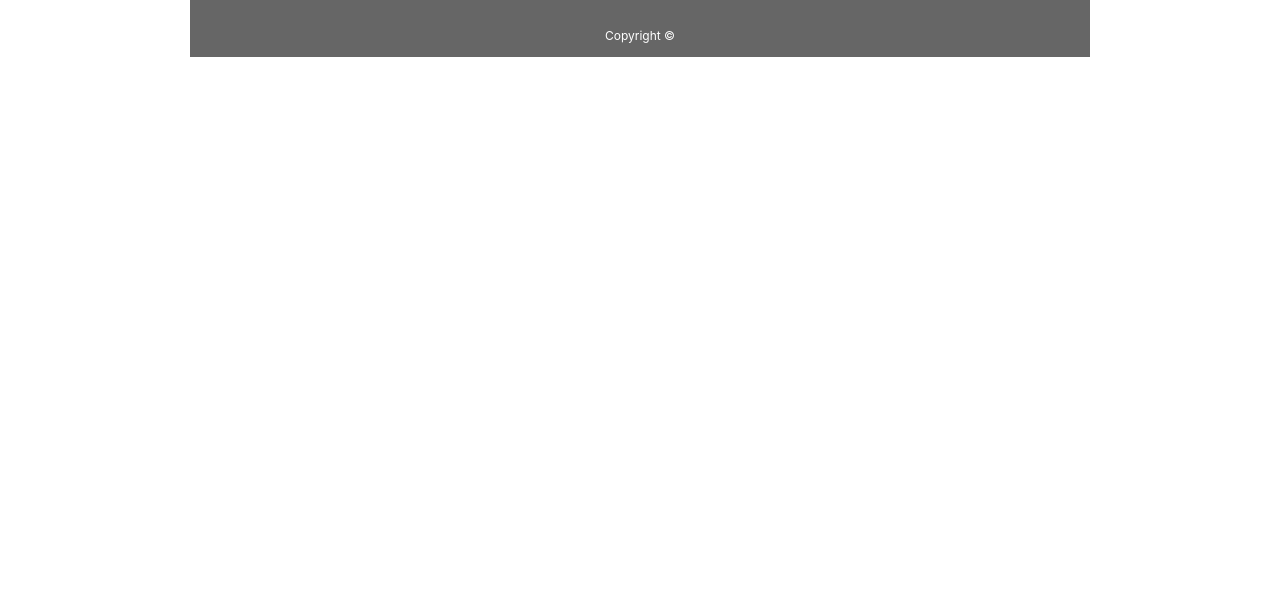
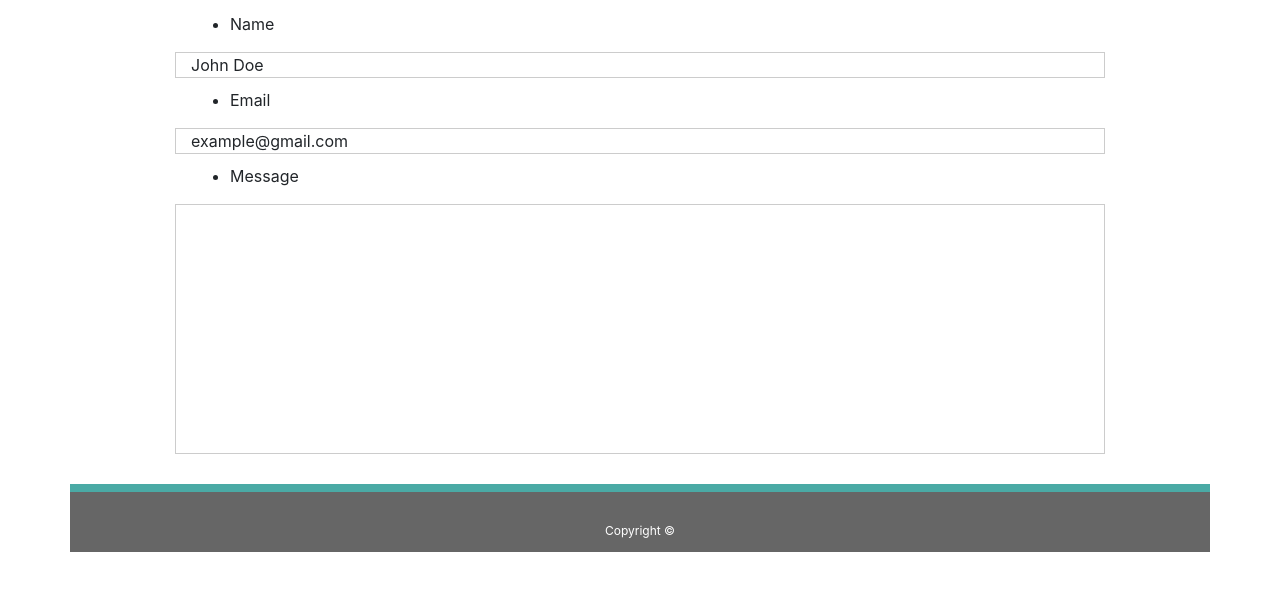
Before and after one commit to haneymason22/Bootstrap-Portfolio, a plain HTML site: page contact.html in a window 1280 px wide. Shown: the part 205-800 px from the top of the page. Drawn offline with nearby package versions, Linux system fonts and the light colour scheme.

Commit message:
Further Updates

```diff
--- a/contact.html
+++ b/contact.html
@@ -4,7 +4,7 @@
 <head>
     <meta charset="UTF-8">
 
-    <title>About</title>
+    <title>Contact | Mason Haney</title>
 
     <link rel="stylesheet" href="https://stackpath.bootstrapcdn.com/bootstrap/4.3.1/css/bootstrap.min.css" integrity="sha384-ggOyR0iXCbMQv3Xipma34MD+dH/1fQ784/j6cY/iJTQUOhcWr7x9JvoRxT2MZw1T" crossorigin="anonymous">
 </head>
@@ -33,24 +33,55 @@
 
               <div class="container" style="width: 100%; max-width: 960px; border: 1 px solid #dddddd; padding: 30px;">
                     <div class="row">
-                            <div class = "col-md" style= "color: #4aaaa5; font-family: Georgia, Times, 'Times New Roman', serif; font-weight: 700;">
+                      <div class = "col-md" style= "color: #4aaaa5; font-family: Georgia, Times, 'Times New Roman', serif; font-weight: 700;  border-bottom: 3px solid #dddddd; margin-bottom: 20px;">
                         <h1>Contact</h1>
                       </div>
                     </div>
                     <div class="row">
-                      <div class="col-md-3">
-
+                      <div class="col-sm">
+                          <ul>
+                              <li>
+                                  Name
+                              </li>
+                          </ul>
                       </div>
-                      <div class="col-md-9">
+                    </div>
+                    <div class = "row" style= "border: 1px solid #cccccc; margin-bottom: 10px;">
+                        <div class= "col-sm">
+                            John Doe
+                        </div>
+                    </div>
+                    <div class = "row">
+                        <div class = col-sm>
+                            <ul>
+                                <li>
+                                    Email
+                                </li>
+                            </ul>
+                        </div>
+                    </div>
+                    <div class="row" style="border: 1px solid #cccccc; margin-bottom: 10px;">
+                      <div class = col-md>
+                          example@gmail.com
+                      </div>
+                    </div>
+                    <div class = "row">
+                        <div class = col-md>
+                            <ul>
+                                <li>
+                                    Message
+                                </li>
+                            </ul>
+                        </div>
+                    </div>
+                    <div class = "row">
+                        <div class = col-lg style = "height: 250px; border: 1px solid #cccccc;">
 
                         </div>
                     </div>
-                    <div class="row">
-                      <div class = col-md>
 
                   </div>
 
-                  </div>
 
 
                   <div class="container">
```
Also changed, not shown: index.html (+2 -2 lines), portfolio.html (+7 -7 lines). Lines whose indentation alone changed are shown as unchanged.
